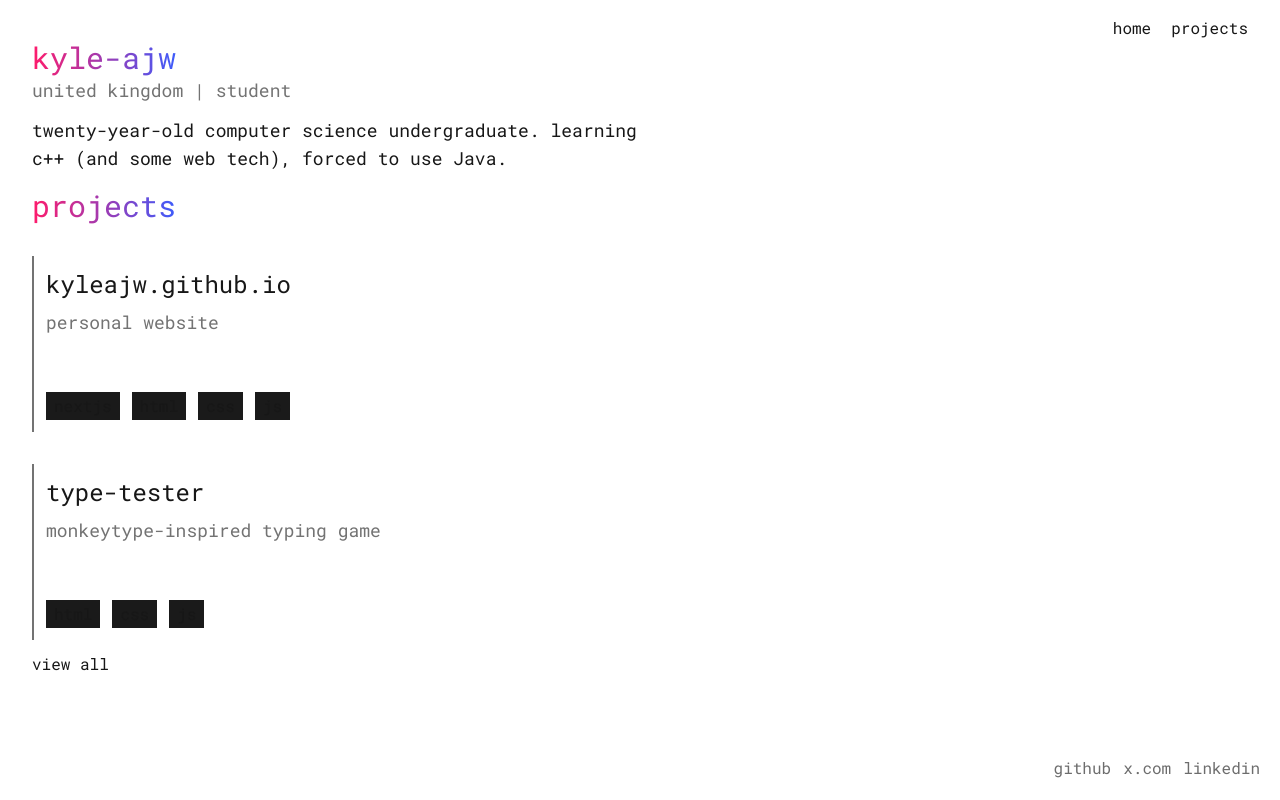
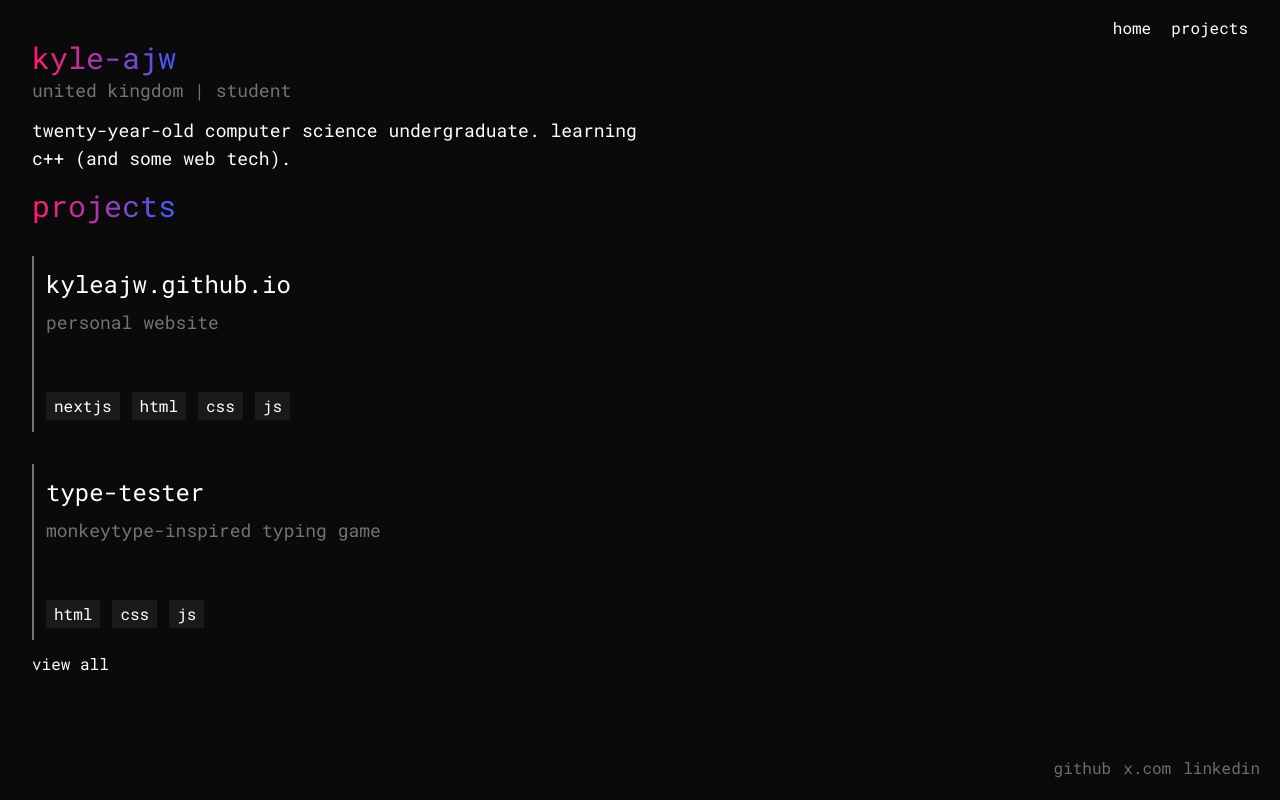
Before and after one commit to kyleajw/kyleajw.github.io, a Next.js app: page / in a window 1280 px wide. Built offline with nearby package versions, Linux system fonts and the light colour scheme.

Commit message:
force dark mode

```diff
--- a/src/app/globals.css
+++ b/src/app/globals.css
@@ -4,8 +4,8 @@
 @tailwind utilities;
 
 :root {
-  --background: #ffffff;
-  --foreground: #171717;
+  --background: #0a0a0a;
+  --foreground: #ffffff;
 }
 
 @media (prefers-color-scheme: dark) {
--- a/src/app/page.js
+++ b/src/app/page.js
@@ -6,7 +6,7 @@ export default function Home() {
     <div className="">
       <h2 className="">kyle-ajw</h2>
       <div className="text-neutral-500 text-lg">united kingdom | student</div>
-      <div className="md:w-1/2 text-pretty md:text-lg mt-3">twenty-year-old computer science undergraduate. learning c++ (and some web tech), forced to use Java.</div>
+      <div className="md:w-1/2 text-pretty md:text-lg mt-3">twenty-year-old computer science undergraduate. learning c++ (and some web tech).</div>
     </div>
 
     <div className="mt-4 mb-1">
```
Also changed, not shown: 5 other files (tests, documents, lock files or other folders).
